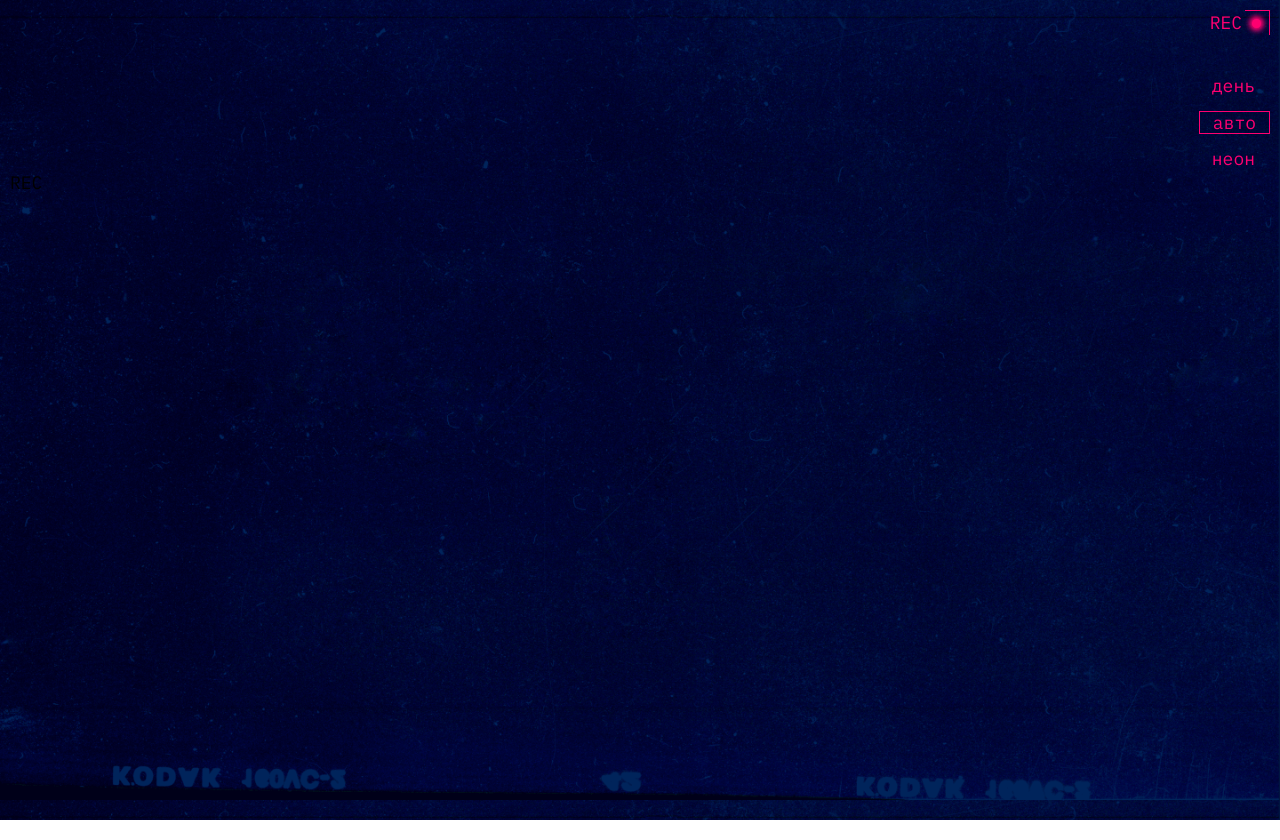
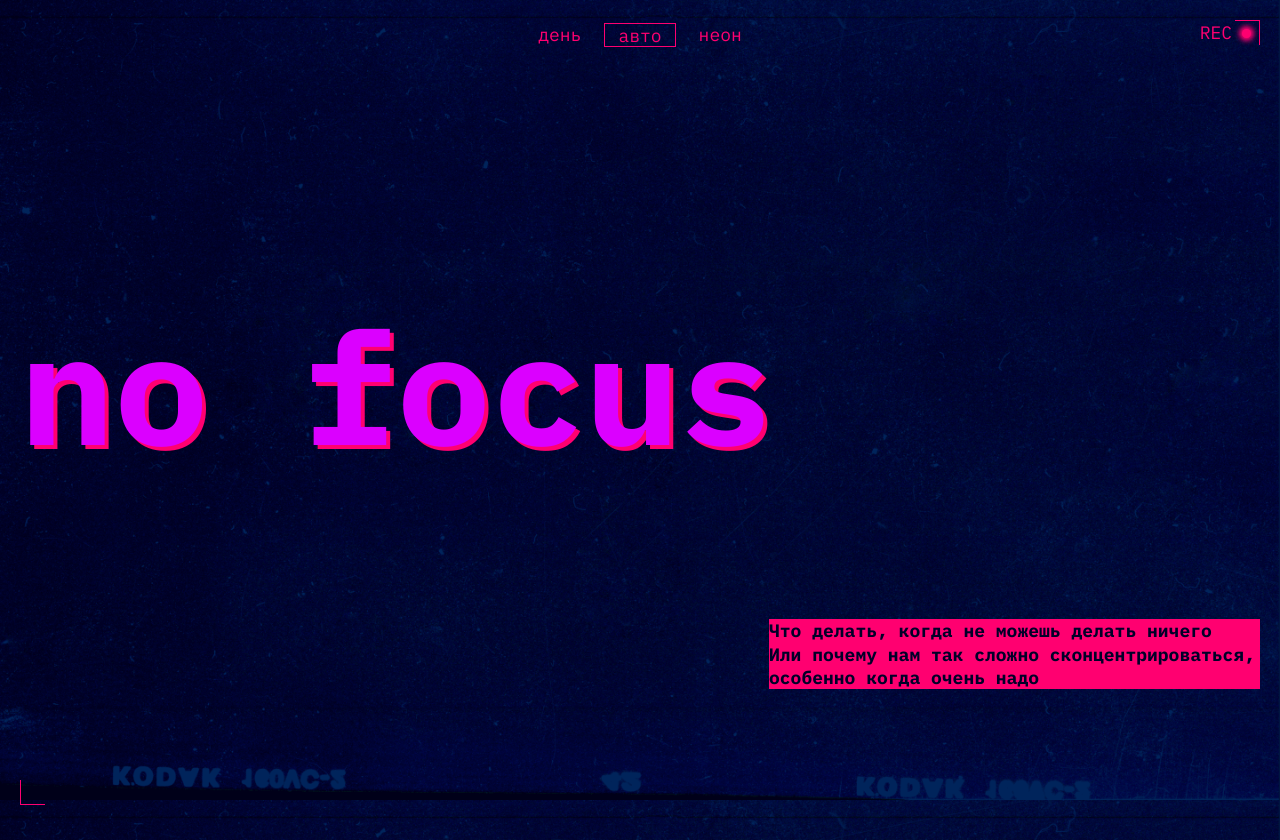
Before and after one commit to Gerts-official/slozhno-sosredotochitsya, a website: page index.html in a window 1280 px wide. Drawn offline with Linux system fonts and the light colour scheme.

Commit message:
here we come

```diff
--- a/index.html
+++ b/index.html
@@ -1,4 +1,4 @@
-<!DOCTYPE html>
+<!doctype html>
 <html lang="ru">
   <head>
     <meta charset="UTF-8" />
@@ -19,7 +19,7 @@
     <header class="header decorated-zone">
       <div class="decoration">
         <p class="decoration__text">REC</p>
-        <div class="decoration__empty-tag"></div>
+        <div class="decoration__empty-tag-up"></div>
       </div>
       <nav class="header__theme-menu">
         <ul class="header__theme-menu-list">
@@ -47,8 +47,16 @@
           </li>
         </ul>
       </nav>
-      <div>
-        <p class="header__decoration">REC</p>
+      <div class="header__title">
+        <h1 class="header__title-title">no focus</h1>
+        <div class="header__title_container">
+          <p class="header__title-description">
+            Что делать, когда не можешь делать ничего <br />
+            Или почему нам так сложно сконцентрироваться, особенно когда очень
+            надо
+          </p>
+        </div>
+        <div class="decoration__empty-tag-down"></div>
       </div>
     </header>
     <script src="./scripts/script.js"></script>
--- a/package.json
+++ b/package.json
@@ -12,11 +12,12 @@
     "checkAll": "npm run check && npm run lint",
     "fixAll": "npm run format && npm run lintfix"
   },
-
   "author": "",
   "license": "ISC",
   "dependencies": {
-    "prettier": "^2.8.0",
     "stylelint": "^14.15.0"
+  },
+  "devDependencies": {
+    "prettier": "^3.2.5"
   }
 }
--- a/styles/style.css
+++ b/styles/style.css
@@ -7,14 +7,17 @@
   background-size: cover;
   background-attachment: fixed;
   background-position: center;
-  padding: 10px;
+  /* Подумал было бы прикольно если паддинг
+  будет плавно менятся от 10 к 20px */
+  padding: clamp(10px, calc((15 / 571) * 100%), 20px);
   font-family: 'IBM Plex Mono';
   font-size: 18px;
   position: relative;
 }
 
 .header {
-  height: 100vh;
+  min-height: 100vh;
+  position: relative;
 }
 
 .decoration {
@@ -28,7 +31,7 @@
   color: var(--accent-color);
 }
 
-.decoration__empty-tag {
+.decoration__empty-tag-up {
   position: relative;
   inline-size: 25px;
   block-size: 25px;
@@ -36,8 +39,8 @@
   border-inline-end: 1px solid var(--accent-color);
 }
 
-.decoration__empty-tag::after {
-  content: "";
+.decoration__empty-tag-up::after {
+  content: '';
   position: absolute;
   background-color: var(--accent-color);
   width: 9px;
@@ -48,25 +51,84 @@
   box-shadow: 0 0 5px 3px var(--accent-color);
 }
 
-
 .header__theme-menu-list {
   display: grid;
   grid-template-rows: repeat(3, 1fr);
   justify-content: end;
-  gap: 13px;
-  margin-block-start: 39px;
+  gap: 10px 13px;
+  margin-block-start: 39.5px;
 }
-
 
 .header__theme-menu-button {
   border: none;
   color: var(--accent-color);
   background-color: transparent;
   text-transform: lowercase;
-  line-height: 18px;
+  line-height: 19px;
   padding: 1.5px 13px;
 }
 
 .header__theme-menu-button_active {
-  border: 1px solid  var(--accent-color);
+  border: 1px solid var(--accent-color);
+  /* height: 23.5px; */
 }
+
+.header__title-title {
+  text-transform: lowercase;
+  color: #db00ff;
+  text-shadow: 4px 4px 0 var(--accent-color);
+  font-size: clamp(7.25rem, 5.7694rem + 6.3174vw, 9.8125rem);
+  font-weight: 700;
+  line-height: 82.5%;
+  margin-block-start: 70px;
+}
+
+.header__title_container {
+  display: flex;
+  justify-content: end;
+}
+
+.header__title-description {
+  margin-block-start: 55px;
+  background-color: var(--accent-color);
+  inline-size: clamp(355px, calc((364 / 728) * 100%), 491px);
+  color: #000028;
+  font-weight: 700;
+  line-height: 23.4px;
+}
+
+.decoration__empty-tag-down {
+  bottom: 15px;
+  position: absolute;
+  inline-size: 25px;
+  block-size: 25px;
+  border-block-end: 1px solid var(--accent-color);
+  border-inline-start: 1px solid var(--accent-color);
+}
+
+@media (min-width: 375px) and (max-width: 768px) {
+
+  .header__theme-menu-list {
+    margin-block-start: clamp(40.5px, calc(40.5px + (100vw - 375px) * (147.5px - 40.5px) / (768 - 375)), 147.5px);
+  }
+
+  .header__title-title {
+    font-size: clamp(7.25rem, 7.0115rem + 1.0178vw, 7.5rem);
+  }
+}
+
+@media (min-width: 1023px) {
+
+  .header__theme-menu-list {
+    display: flex;
+    margin-block-start: -22px;
+    gap: 10px;
+    justify-content: center;
+  }
+
+  .header__title-title {
+    margin-block-start: 274.5px;
+    margin-block-end: 114px;
+  }
+
+}
```
Also changed, not shown: 1 other file.
